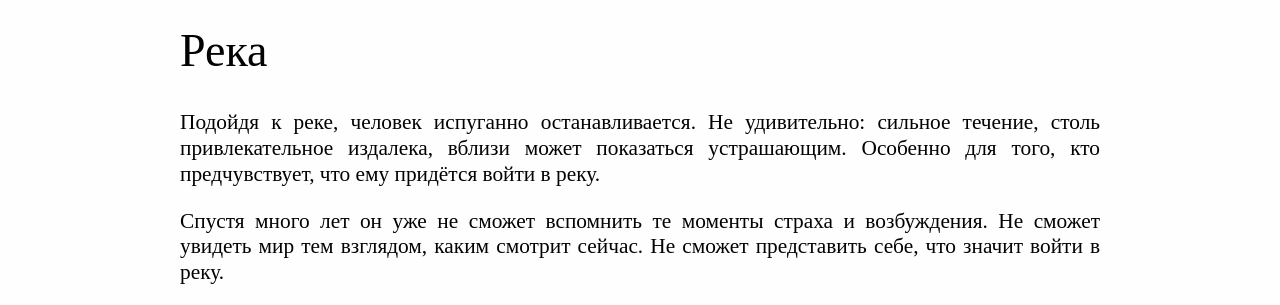
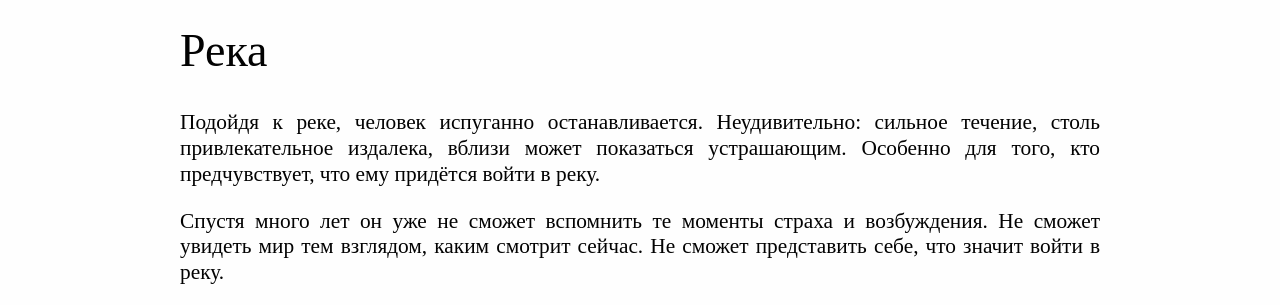
Before and after one commit to caryoscelus/eucalyptus-ff, a Jekyll site: the page built from text/river.md, in a window 1280 px wide. Shown: the top 305 px of the page. Built offline with Jekyll 4.4.1, drawn with Linux system fonts in a browser that asks for light colours.

Commit message:
minor fix

```diff
--- a/text/river.md
+++ b/text/river.md
@@ -2,7 +2,7 @@
 title: Река
 ---
 
-Подойдя к реке, человек испуганно останавливается. Не удивительно: сильное
+Подойдя к реке, человек испуганно останавливается. Неудивительно: сильное
 течение, столь привлекательное издалека, вблизи может показаться устрашающим.
 Особенно для того, кто предчувствует, что ему придётся войти в реку.
 
```
